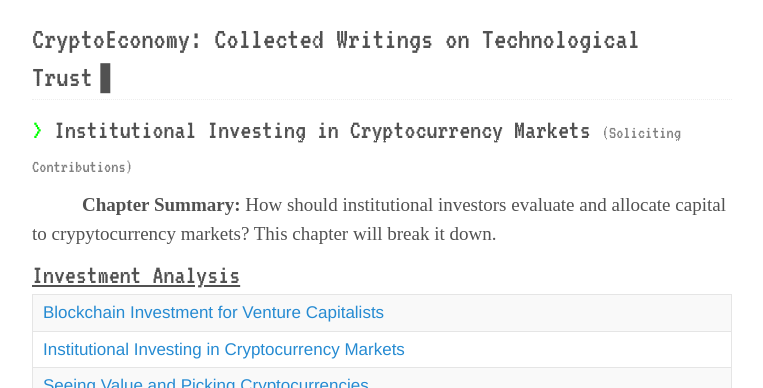
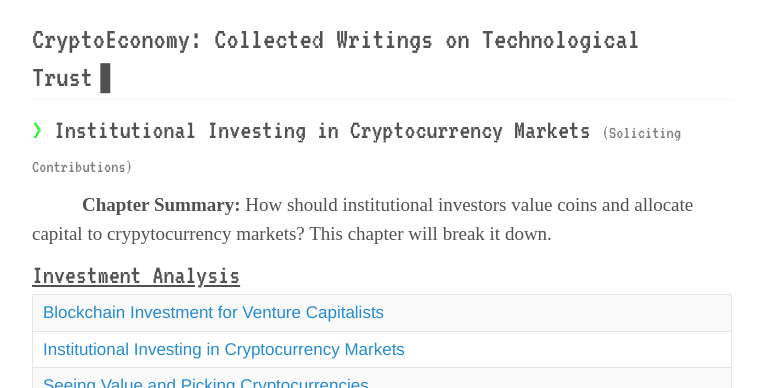
Before and after one commit to Cryptoeconomics/cryptoeconomics.github.io, a Jekyll site: the page built from blockchaininstitution.md, in a window 1280 px wide. Shown: the top 388 px of the page, without its empty margins (258-1021 px from the left). Built offline with Jekyll 4.4.1, drawn with Linux system fonts in a browser that asks for light colours; part of the change alters nothing that is shown.

Commit message:
added/fixed institutional investors page

```diff
--- a/_includes/menu_investment.html
+++ b/_includes/menu_investment.html
@@ -15,11 +15,11 @@
     <tr>
      <td>
         <script type="text/javascript">
-          if (document.location.href == window.location.protocol + "//" + window.location.host + "/" + "blockchainstitution/") {
+          if (document.location.href == window.location.protocol + "//" + window.location.host + "/" + "blockchaininstitution/") {
             document.write("<b class='menu'>></b>")
           }
         </script>
-      <a href="/blockchainstitution">Institutional Investing in Cryptocurrency Markets</a>
+      <a href="/blockchaininstitution">Institutional Investing in Cryptocurrency Markets</a>
     <tr>
   	 <td>
         <script type="text/javascript">
--- a/blockchaininstitution.md
+++ b/blockchaininstitution.md
@@ -3,4 +3,4 @@ layout: investment
 title: Institutional Investing in Cryptocurrency Markets <a href="/contribute"><font color="grey" size="4">(Soliciting Contributions)</font></a>
 ---
 
-<b>Chapter Summary:</b> How should institutional investors evaluate and allocate capital to crypytocurrency markets? This chapter will break it down.
+<b>Chapter Summary:</b> How should institutional investors value coins and allocate capital to crypytocurrency markets? This chapter will break it down.
```
